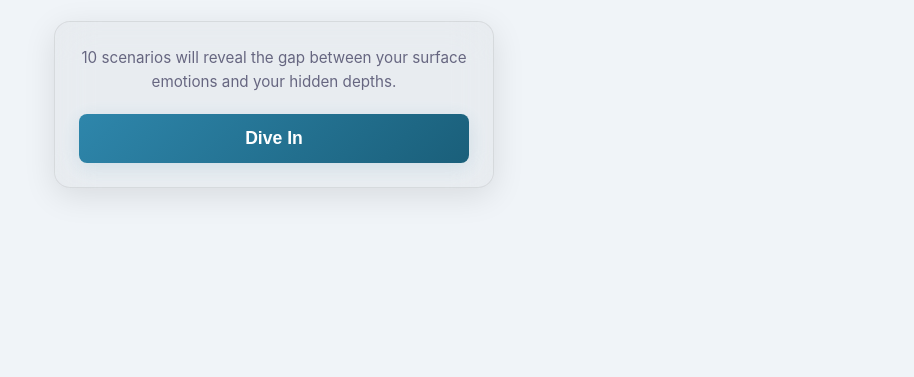
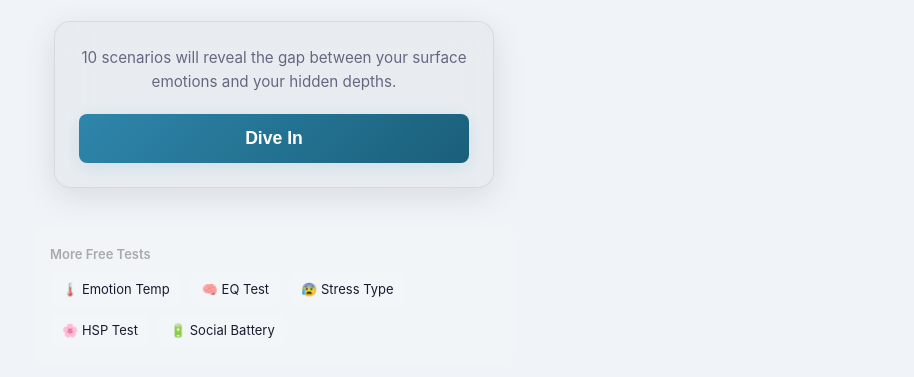
Before and after one commit to swp1234/emotion-iceberg, a plain HTML site: page index.html in a window 1280 px wide. Shown: the part 329-706 px from the top of the page, without its empty margins (366-1280 px from the left). Drawn offline with Linux system fonts and the light colour scheme; a script that the page names is missing.

Commit message:
feat: add SEO internal links section

```diff
--- a/index.html
+++ b/index.html
@@ -231,6 +231,17 @@
     </div>
   </main>
 
+  <section class="related-games" style="margin:20px auto;padding:16px;max-width:480px;background:rgba(255,255,255,0.05);border-radius:12px;">
+    <p style="font-size:13px;color:#aaa;margin:0 0 8px 0;font-weight:600;">More Free Tests</p>
+    <div style="display:flex;gap:8px;flex-wrap:wrap;">
+      <a href="/emotion-temp/" style="padding:6px 12px;background:rgba(255,255,255,0.08);border-radius:8px;text-decoration:none;color:inherit;font-size:13px;">🌡️ Emotion Temp</a>
+      <a href="/eq-test/" style="padding:6px 12px;background:rgba(255,255,255,0.08);border-radius:8px;text-decoration:none;color:inherit;font-size:13px;">🧠 EQ Test</a>
+      <a href="/stress-type/" style="padding:6px 12px;background:rgba(255,255,255,0.08);border-radius:8px;text-decoration:none;color:inherit;font-size:13px;">😰 Stress Type</a>
+      <a href="/hsp-test/" style="padding:6px 12px;background:rgba(255,255,255,0.08);border-radius:8px;text-decoration:none;color:inherit;font-size:13px;">🌸 HSP Test</a>
+      <a href="/social-battery/" style="padding:6px 12px;background:rgba(255,255,255,0.08);border-radius:8px;text-decoration:none;color:inherit;font-size:13px;">🔋 Social Battery</a>
+    </div>
+  </section>
+
   <script src="/portal/js/cross-promo.js" defer></script>
   <script src="js/i18n.js"></script>
   <script src="js/app.js"></script>
```
